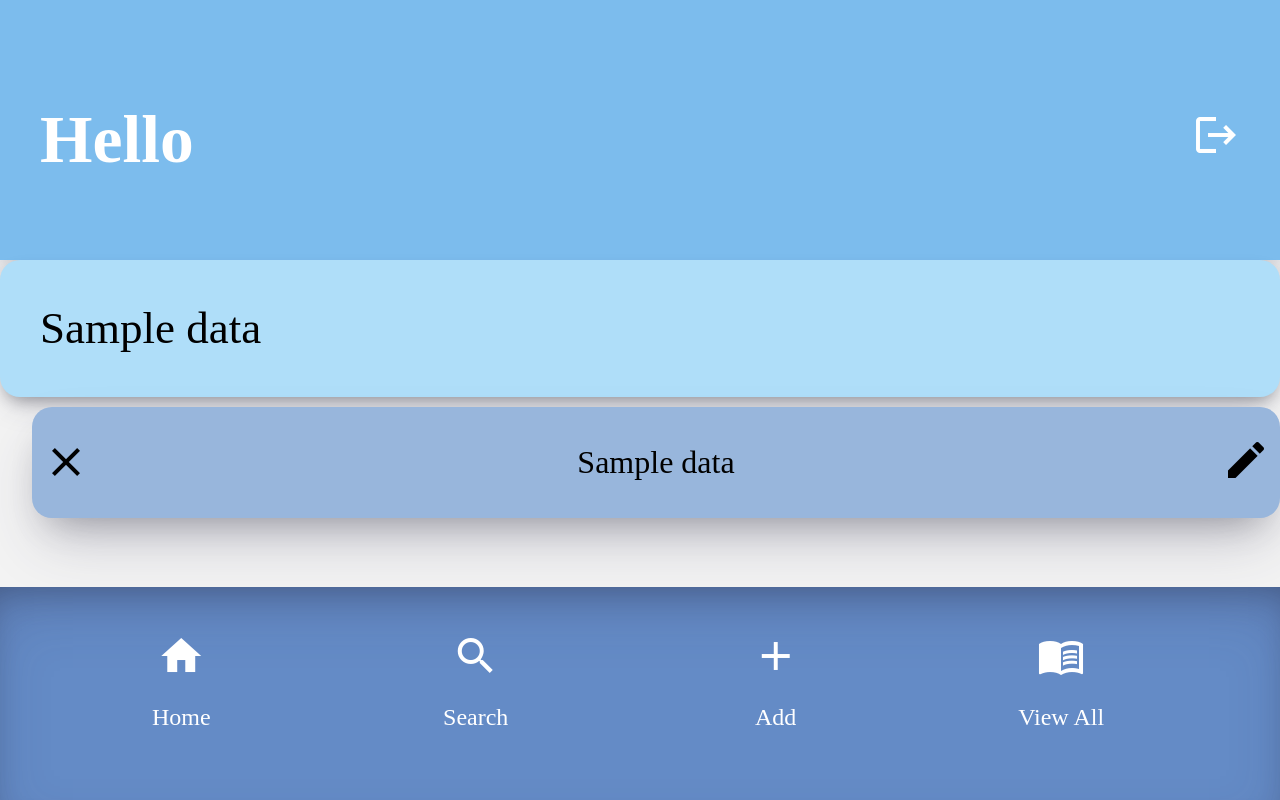
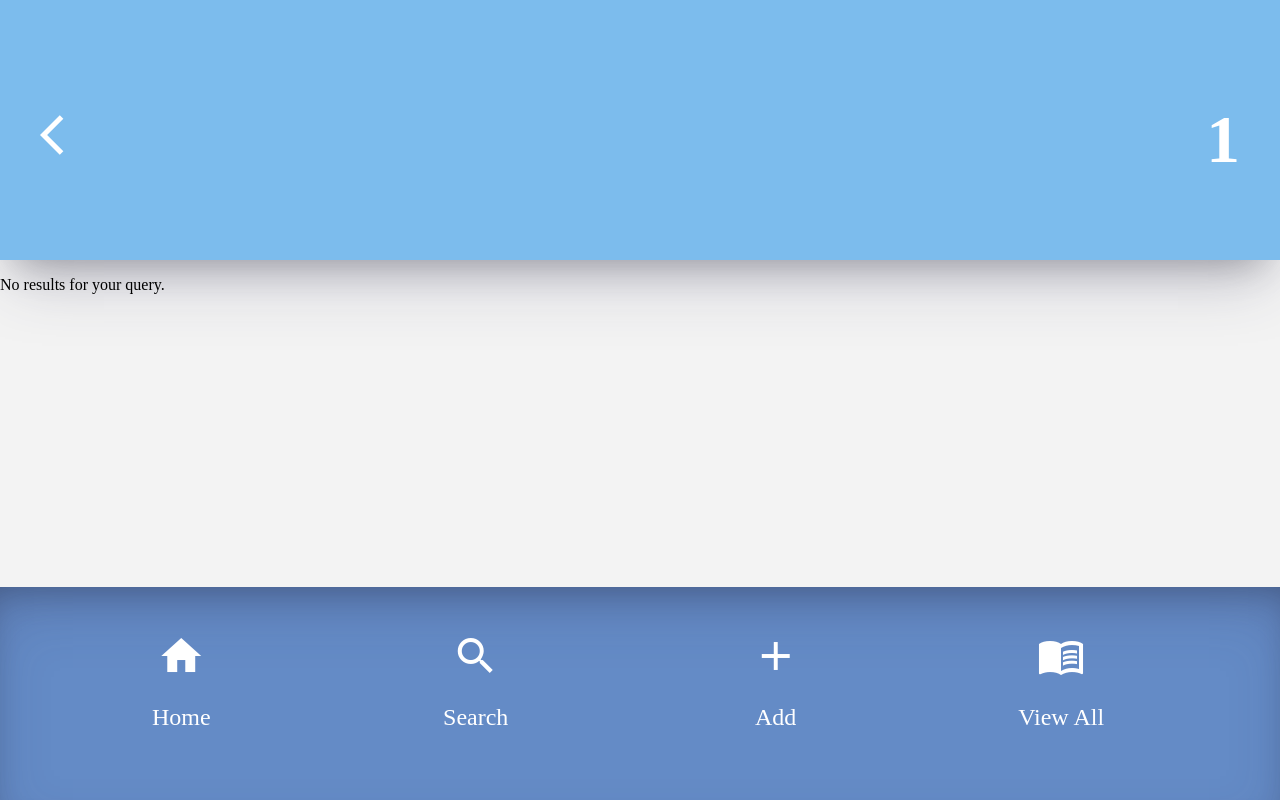
Before and after one commit to software-students-fall2022/web-app-exercise-team-14-1, a Flask app: template templates/search_result.html in a window 1280 px wide. Run offline with Flask 2, Linux system fonts and the light colour scheme; the template is opened without the code that fills it: most values are stand-ins (such as "Sample title", 1, 10 or a date in 2020); parts of the project's set-up code (start-up, migrations or seed data) failed here and were passed over.

Commit message:
search page functional, still needs styling

```diff
--- a/app.py
+++ b/app.py
@@ -126,8 +126,6 @@ def login():
     Otherwise display login form
     """
 
-    print(request.args, file=sys.stderr)
-
     # if the current user is already signed in, there is no need to sign up, so redirect them
     if flask_login.current_user.is_authenticated:
         flash('You are already logged in, silly!') # flash can be used to pass a special message to the template we are about to render
@@ -198,8 +196,6 @@ def homepage():
     """
 
     # find the todos array using the logged in user's ObjectId
-    print(flask_login.current_user.id, file=sys.stderr)
-    print(flask_login.current_user.data, file=sys.stderr)
     todos = flask_login.current_user.data['todos']
 
     # find the today todos
@@ -214,7 +210,7 @@ def homepage():
     }))
 
     # pass in today todos and the user's username to the homepage template
-    return render_template("homepage.html", todos = todayTodos)
+    return render_template("homepage.html", todos = todayTodos, homepage=True)
 
 
 @app.route('/all')
@@ -240,25 +236,30 @@ def search():
     if request.method == 'POST':
         query = request.form['query']
         search_by = request.form['search-by']
-        results = [] # temporary until we get user login situated
 
+        # print(type(query), file=sys.stderr)
+        # print(search_by, file=sys.stderr)
+
+        criteria = {
+            '_id': {'$in': flask_login.current_user.data['todos']}
+        }
         # search info in database based on search by (label, title, date)
         if search_by == 'Label':
-            print(flask_login.current_user.data, file=sys.stderr)
+            criteria['labels'] = query
         elif search_by == 'Title':
-            pass
+            criteria['title'] = query
+            # criteria['title'] = {'$regex' : f'/.*{query}.*/', '$options' : 'i'}
         else:
-            pass
+            criteria['date'] = query
 
-        render_template('search_result.html', results = results)
-        # label
-        # get all docs with `given_label in doc.labels`
+        results = list(db.todos.find(criteria))
+        found = len(results) != 0
 
-        # title
-        # get all docs with `title in doc.title`
+        # print(f'result:{len(results)}')
+        # print(f'found :{found}')
+        # print(criteria)
 
-        # date
-        # get all docs with `date == doc.date`
+        return render_template('search_result.html', results = results, found = found)
 
     return render_template("search.html", page="Search")
 
--- a/templates/base.html
+++ b/templates/base.html
@@ -10,7 +10,7 @@
     <section class="container">
         <header class="header">
             <div class="header-content">
-                {% if user %}
+                {% if homepage %}
                     <h1>Hello {{user.data.username}}</h1>
                     <a class="logout" href="{{url_for('logout')}}">
                         <span class="material-icons logout">
--- a/templates/search_result.html
+++ b/templates/search_result.html
@@ -1,16 +1,17 @@
 {% extends 'base.html' %} {% block container %}
 
+{% if found %}
     {% for result in results %}
         <div class="content">
             <div class="label">
-        <h2>{{data.label}}</h2>
+                <h2>{{result.label}}</h2>
             </div>
             <div class="title">
                 <span class="material-icons">
                     clear
                 </span>
-        <p>{{data.title}}</p>
-        <a class="edit-icon" href="{{url_for('edit')}}">
+                <p>{{result.title}}</p>
+                <a class="edit-icon" href="{{url_for('edit', todo_id=result._id)}}">
                     <span class="material-icons">
                         edit
                     </span>
@@ -18,5 +19,8 @@
             </div>
         </div>
     {% endfor %}
+{% else %}
+    <p>No results for your query.</p>
+{% endif %}
 
 {% endblock %}
```
Lines whose indentation alone changed are shown as unchanged.
